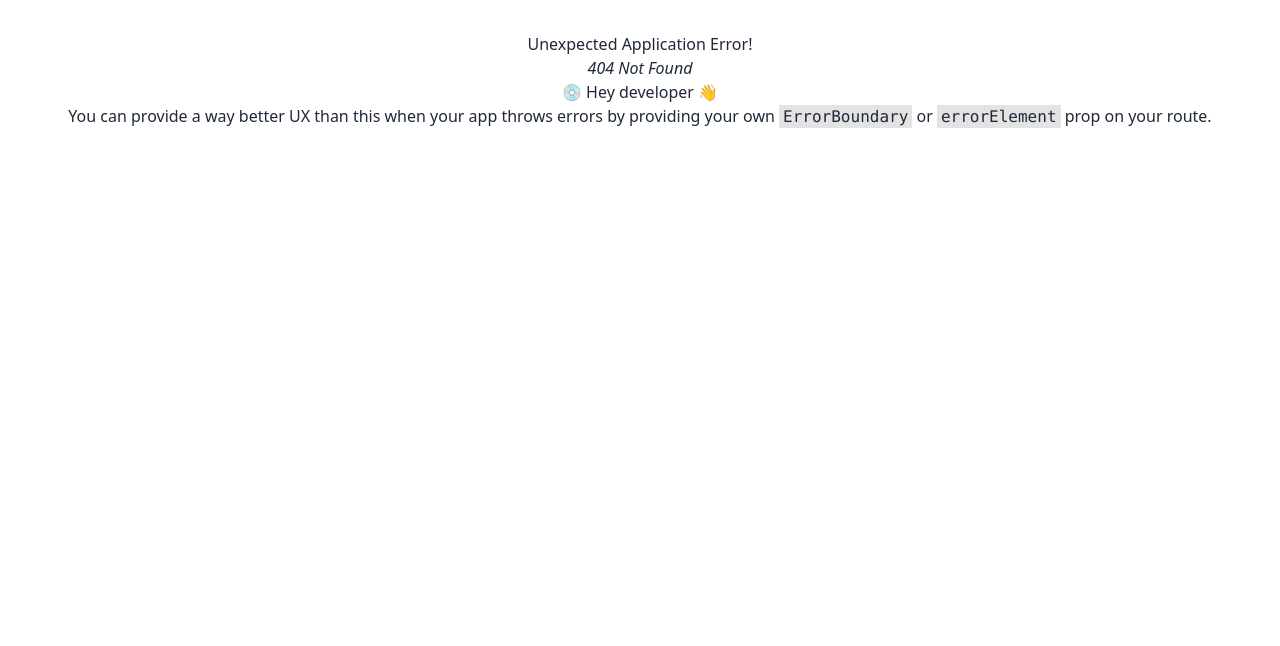
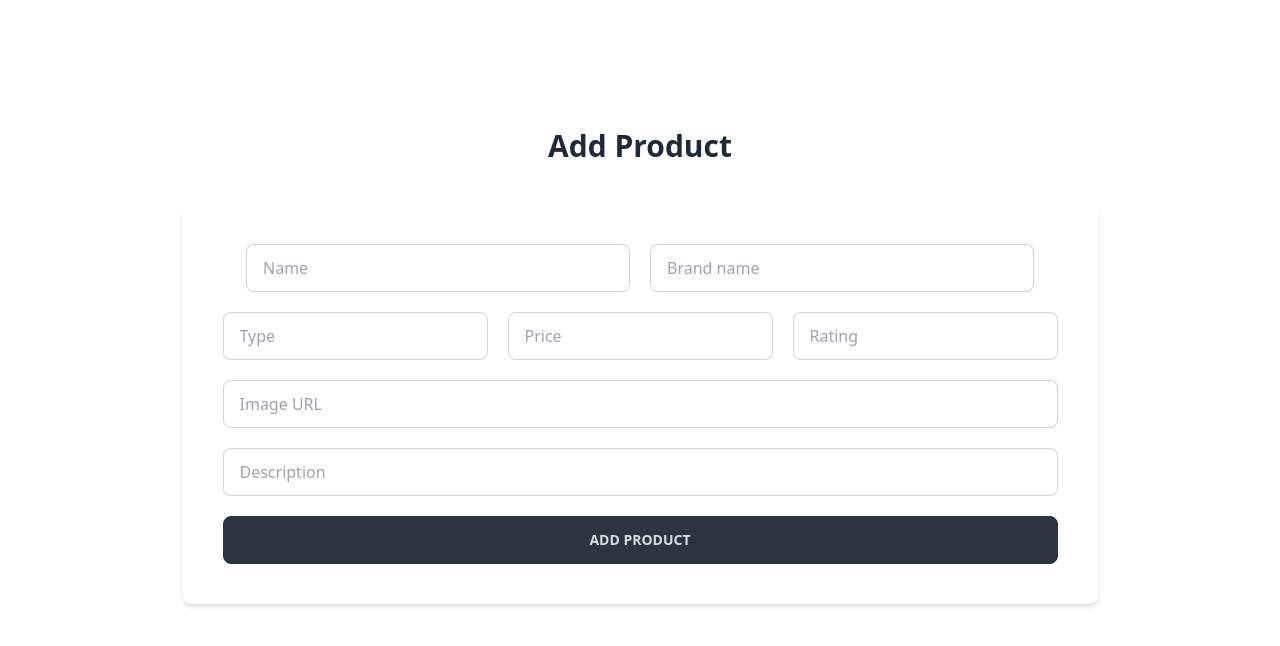
Before and after one commit to sakib071/brandShop-client-side, a React (Vite) app: page /addProduct in a window 1280 px wide. Before the commit this address had no page. Shown: the top 646 px of the page. Built offline with nearby package versions, Linux system fonts and the light colour scheme.

Commit message:
mongoDB setup complete

```diff
--- /dev/null
+++ b/src/AddProduct.jsx
@@ -0,0 +1,59 @@
+
+const AddProduct = () => {
+    const handleAddProduct = event => {
+        event.preventDefault();
+
+        const form = event.target;
+        const name = form.name.value;
+        const brandName = form.brandName.value;
+        const type = form.type.value;
+        const price = form.price.value;
+        const rating = form.rating.value;
+        const imageURL = form.imageURL.value;
+        const description = form.description.value;
+        const newProduct = { name, brandName, type, price, rating, imageURL, description }
+        console.log(newProduct);
+
+        //send data to server
+        fetch('http://localhost:5000/product', {
+            method: 'POST',
+            headers: {
+                'content-type': 'application/json'
+            },
+            body: JSON.stringify(newProduct)
+        })
+            .then(res => res.json())
+            .then(data => {
+                console.log(data);
+            })
+
+    }
+
+    return (
+        <div>
+            <h2 className="text-3xl font-bold mb-10 mt-24">Add Product</h2>
+            <form onSubmit={handleAddProduct} className="bg-base-100 w-fit mx-auto shadow-md p-10 rounded-lg">
+                <div className="form-control space-y-5">
+                    <div className="flex gap-5 justify-center">
+                        <input type="text" name="name" placeholder="Name" className="input input-bordered w-full max-w-sm" />
+                        <input type="text" name="brandName" placeholder="Brand name" className="input input-bordered w-full max-w-sm" />
+                    </div>
+                    <div className="flex gap-5 justify-center">
+                        <input type="text" name="type" placeholder="Type" className="input input-bordered w-full max-w-sm" />
+                        <input type="number" name="price" placeholder="Price" className="input input-bordered w-full max-w-sm" />
+                        <input type="number" name="rating" placeholder="Rating" className="input input-bordered w-full max-w-sm" />
+                    </div>
+                    <div className="flex flex-col gap-5 justify-center">
+                        <input type="text" name="imageURL" placeholder="Image URL" className="input input-bordered w-full" />
+                        <input type="text" name="description" placeholder="Description" className="input input-bordered w-full" />
+                    </div>
+                    <div>
+                        <button type="submit" className="btn btn-neutral w-full">Add Product</button>
+                    </div>
+                </div>
+            </form>
+        </div>
+    );
+};
+
+export default AddProduct;
--- /dev/null
+++ b/src/MyCart.jsx
@@ -0,0 +1,10 @@
+
+const MyCart = () => {
+    return (
+        <div>
+
+        </div>
+    );
+};
+
+export default MyCart;
```
Also changed, not shown: src/main.jsx (+10 -0 lines).
